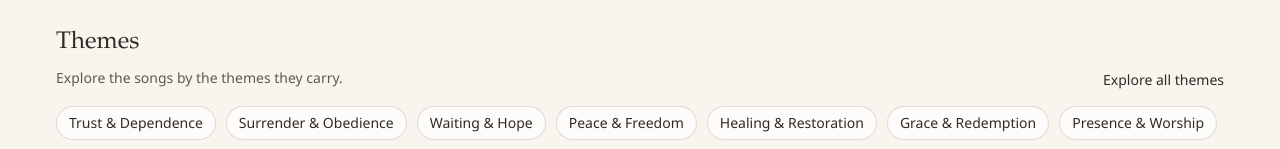
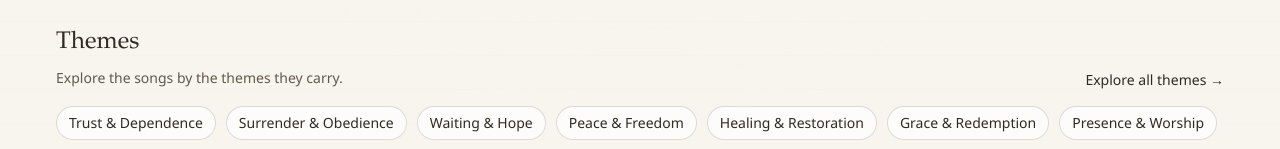
Before and after one commit to alexandergartley/the-gartleys, a Next.js app: page /music in a window 1280 px wide. Shown: the part 353-502 px from the top of the page. Built offline with nearby package versions, Linux system fonts and the light colour scheme.

Commit message:
Add arrow to themes link

```diff
--- a/app/music/page.tsx
+++ b/app/music/page.tsx
@@ -42,7 +42,7 @@ export default function MusicPage() {
             href="/themes"
             className="w-fit text-sm text-[var(--foreground)] underline decoration-[var(--border)] underline-offset-4 transition-colors hover:decoration-[var(--foreground)]"
           >
-            Explore all themes
+            Explore all themes →
           </Link>
         </div>
         <div className="mt-4 flex flex-wrap gap-2.5">
```
